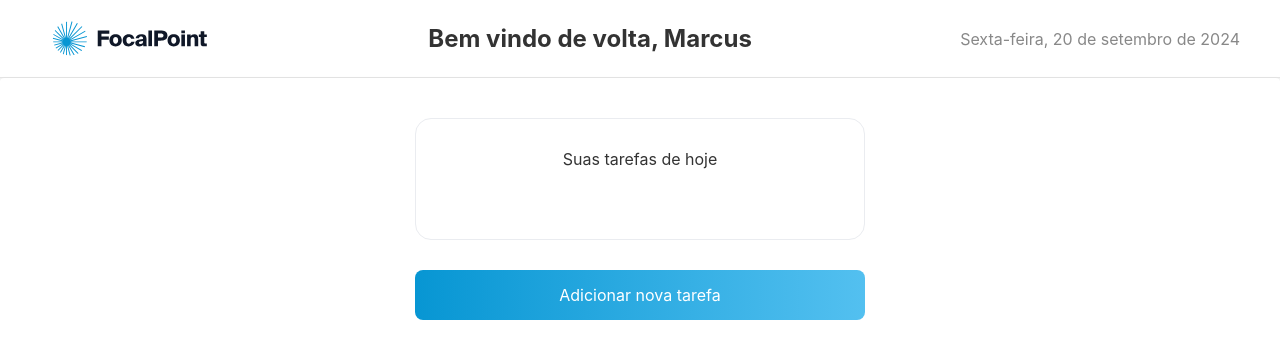
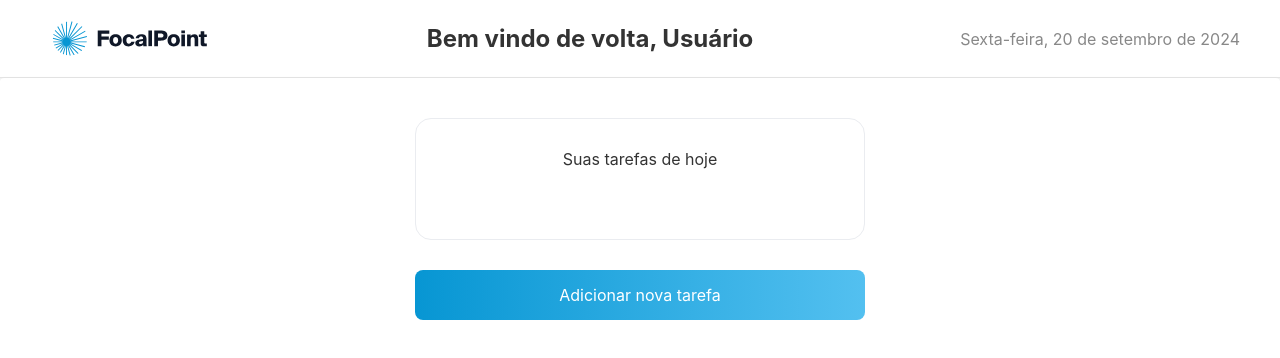
Before and after one commit to ruan-webdev/focalpoint, a Next.js app: page / in a window 1280 px wide. Shown: the top 358 px of the page. Built offline with nearby package versions, Linux system fonts and the light colour scheme.

Commit message:
fix: username

```diff
--- a/app/components/header/index.tsx
+++ b/app/components/header/index.tsx
@@ -16,7 +16,7 @@ const Header = () => {
           height={37}
         />
       </div>
-      <div className={styles.welcome}>Bem vindo de volta, Marcus</div>
+      <div className={styles.welcome}>Bem vindo de volta, Usuário</div>
       <div className={styles.date}>{dataFormatada}</div>
     </header>
   )
```
